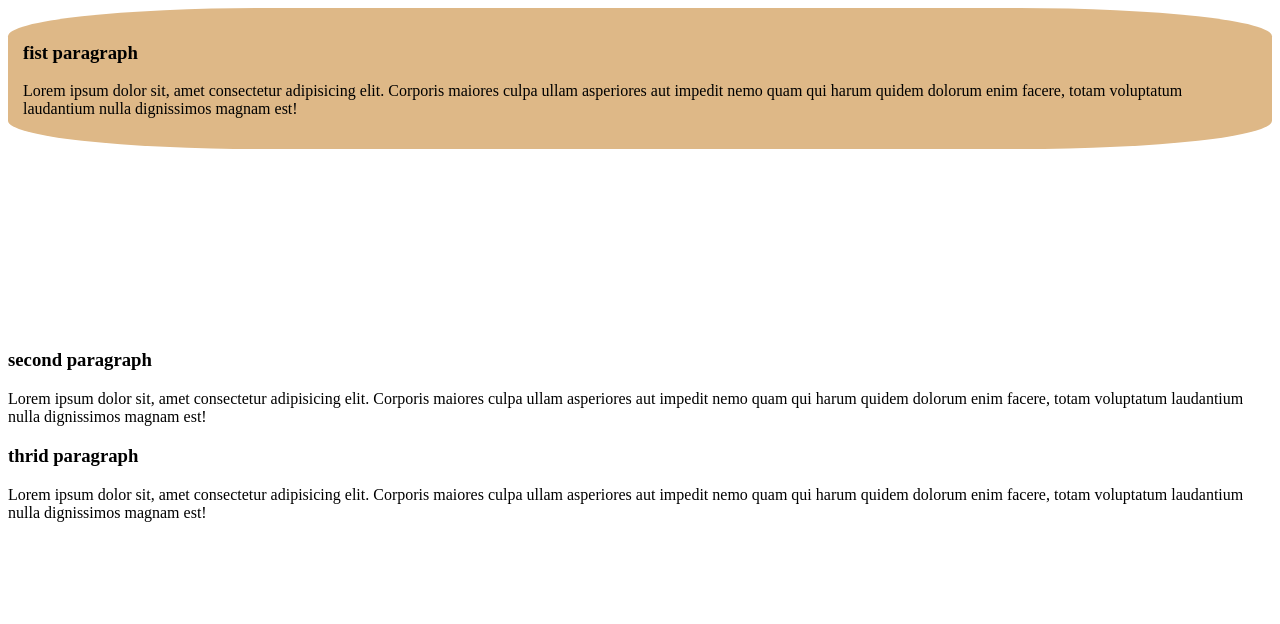
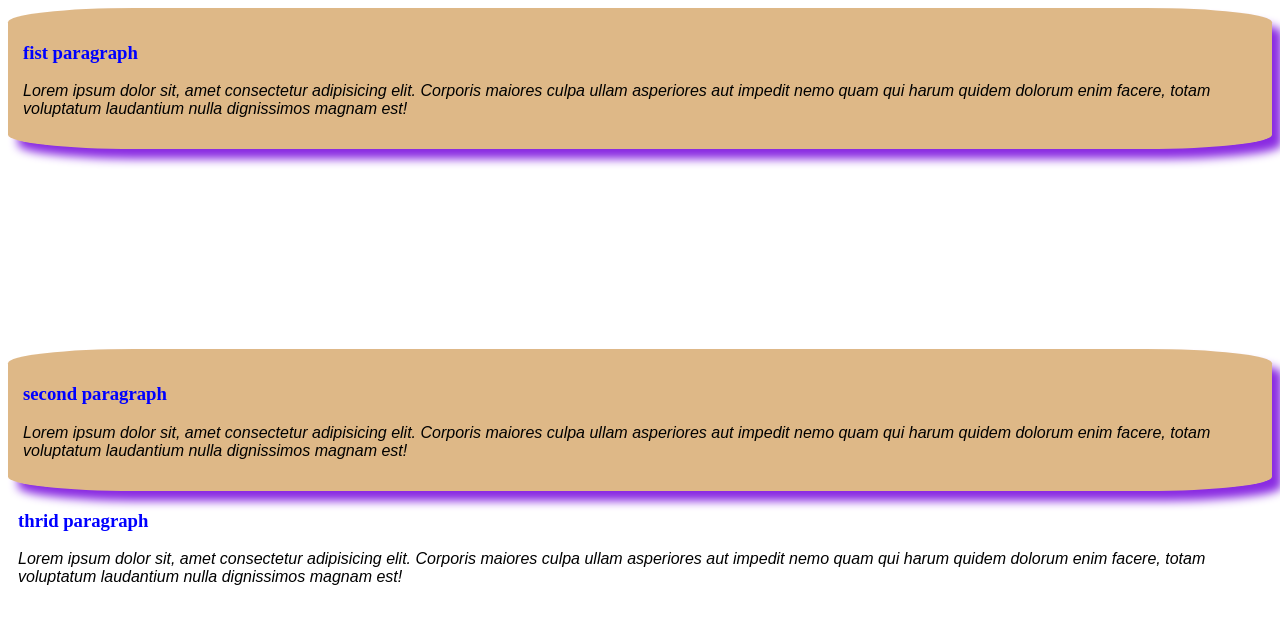
Before and after one commit to mtrkali/my-first-github-repo, a plain HTML site: page index.html in a window 1280 px wide. Drawn offline with Linux system fonts and the light colour scheme.

Commit message:
add some style

```diff
--- a/css file/blog.css
+++ b/css file/blog.css
@@ -11,5 +11,21 @@
 }
 
 .br{
-    border-radius: 20%;
+    border-radius: 10%;
 }
+.shadow{
+    box-shadow:10px 10px 10px blueviolet;
+}
+
+h3{
+    font-weight: 800;
+    color:blue;
+}
+p{
+    font-family: Arial, Helvetica, sans-serif;
+    font-style: italic;
+}
+
+.margin-left{
+    margin-left: 10px;
+}
--- a/index.html
+++ b/index.html
@@ -7,16 +7,16 @@
     <title>fisrt github testing website</title>
 </head>
 <body>
-    <div class="color padding margin br">
+    <div class="color padding margin br shadow">
         <h3>fist paragraph</h3>
         <p>Lorem ipsum dolor sit, amet consectetur adipisicing elit. Corporis maiores culpa ullam asperiores aut impedit nemo quam qui harum quidem dolorum enim facere, totam voluptatum laudantium nulla dignissimos magnam est!</p>
     </div>
-    <div>
+    <div class="color br padding shadow">
         <h3>second paragraph</h3>
         <p>Lorem ipsum dolor sit, amet consectetur adipisicing elit. Corporis maiores culpa ullam asperiores aut impedit nemo quam qui harum quidem dolorum enim facere, totam voluptatum laudantium nulla dignissimos magnam est!</p>
     </div>
 
-    <div>
+    <div class="margin-left">
         <h3>thrid paragraph</h3>
         <p>Lorem ipsum dolor sit, amet consectetur adipisicing elit. Corporis maiores culpa ullam asperiores aut impedit nemo quam qui harum quidem dolorum enim facere, totam voluptatum laudantium nulla dignissimos magnam est!</p>
     </div>
```
